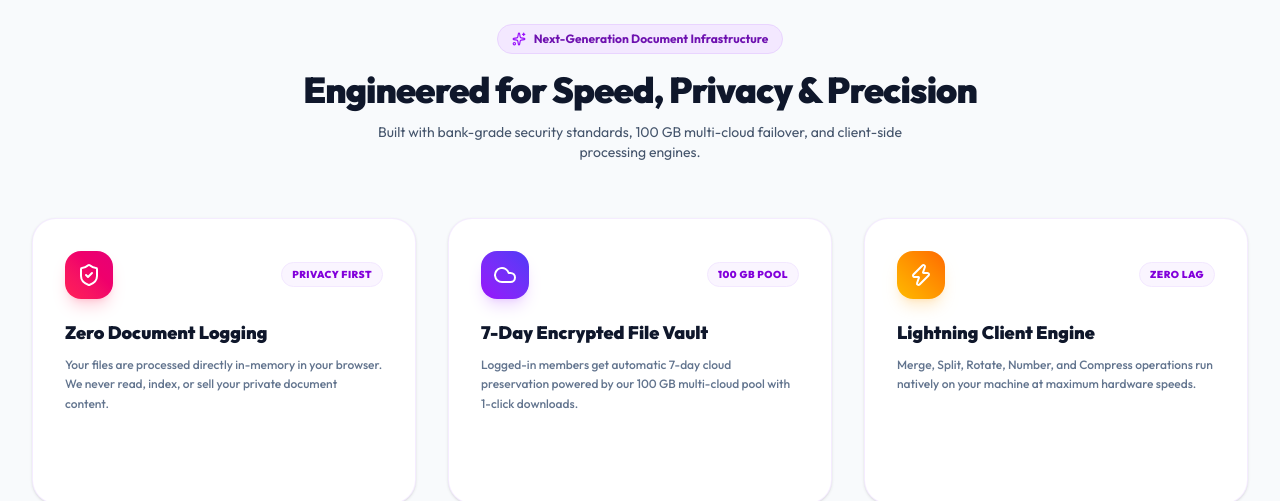
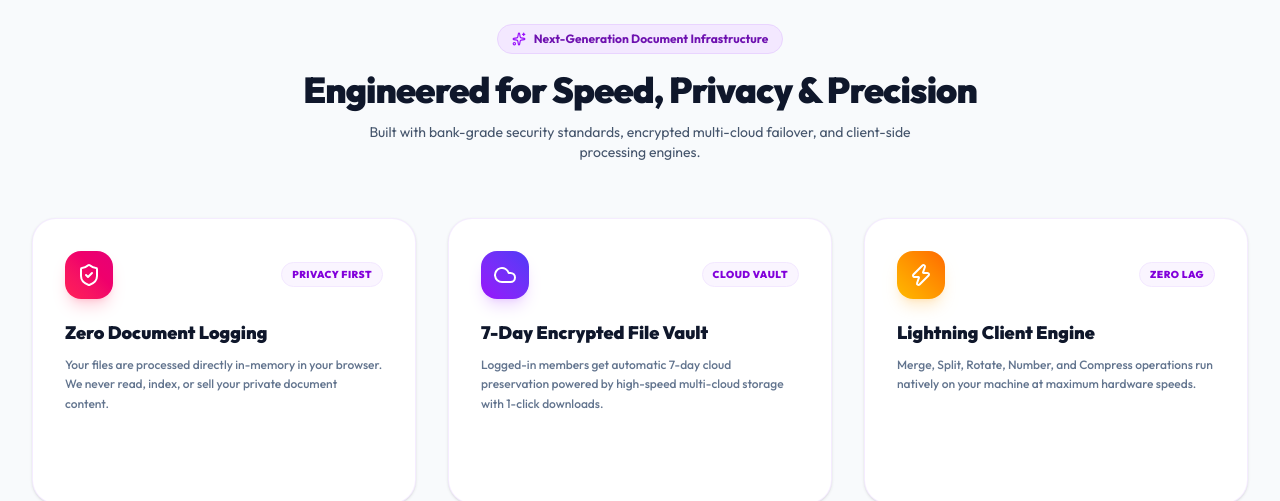
Before and after one commit to freeforwebsite/i-hate-pdf, a React (Vite) app: page / in a window 1280 px wide. Shown: the part 2720-3221 px from the top of the page. Built offline with nearby package versions, Linux system fonts and the light colour scheme.

Commit message:
Remove 100 GB pool references and replace with Cloud Vault in UI

```diff
--- a/src/components/AdminAnalyticsModal.jsx
+++ b/src/components/AdminAnalyticsModal.jsx
@@ -129,7 +129,7 @@ export default function AdminAnalyticsModal({ isOpen, onClose }) {
               <Globe className="w-4 h-4 text-emerald-400" />
             </div>
             <div className="text-2xl font-black text-white">{formatBytes(summary.totalBytes)}</div>
-            <span className="text-[10px] text-emerald-300 mt-1 block">Client + 100GB Cloud</span>
+            <span className="text-[10px] text-emerald-300 mt-1 block">Client + Encrypted Cloud Vault</span>
           </div>
 
         </div>
--- a/src/components/TrustSection.jsx
+++ b/src/components/TrustSection.jsx
@@ -24,9 +24,9 @@ export default function TrustSection() {
       icon: Cloud,
       gradient: 'from-purple-600 to-indigo-600',
       shadow: 'shadow-purple-500/20',
-      badge: '100 GB Pool',
+      badge: 'Cloud Vault',
       title: '7-Day Encrypted File Vault',
-      desc: 'Logged-in members get automatic 7-day cloud preservation powered by our 100 GB multi-cloud pool with 1-click downloads.'
+      desc: 'Logged-in members get automatic 7-day cloud preservation powered by high-speed multi-cloud storage with 1-click downloads.'
     },
     {
       icon: Zap,
@@ -75,7 +75,7 @@ export default function TrustSection() {
           Engineered for Speed, Privacy & Precision
         </h2>
         <p className="text-xs sm:text-sm text-slate-600 max-w-xl mx-auto">
-          Built with bank-grade security standards, 100 GB multi-cloud failover, and client-side processing engines.
+          Built with bank-grade security standards, encrypted multi-cloud failover, and client-side processing engines.
         </p>
       </div>
 
```
